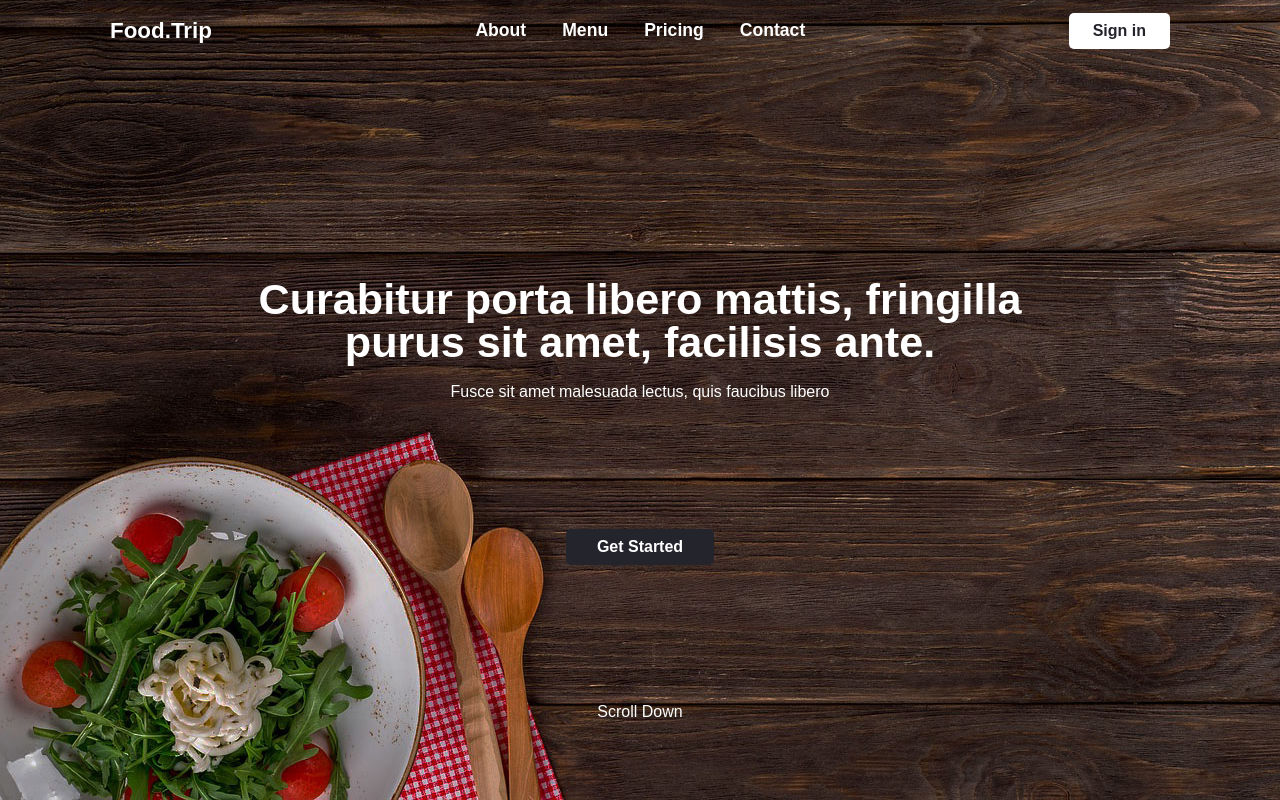
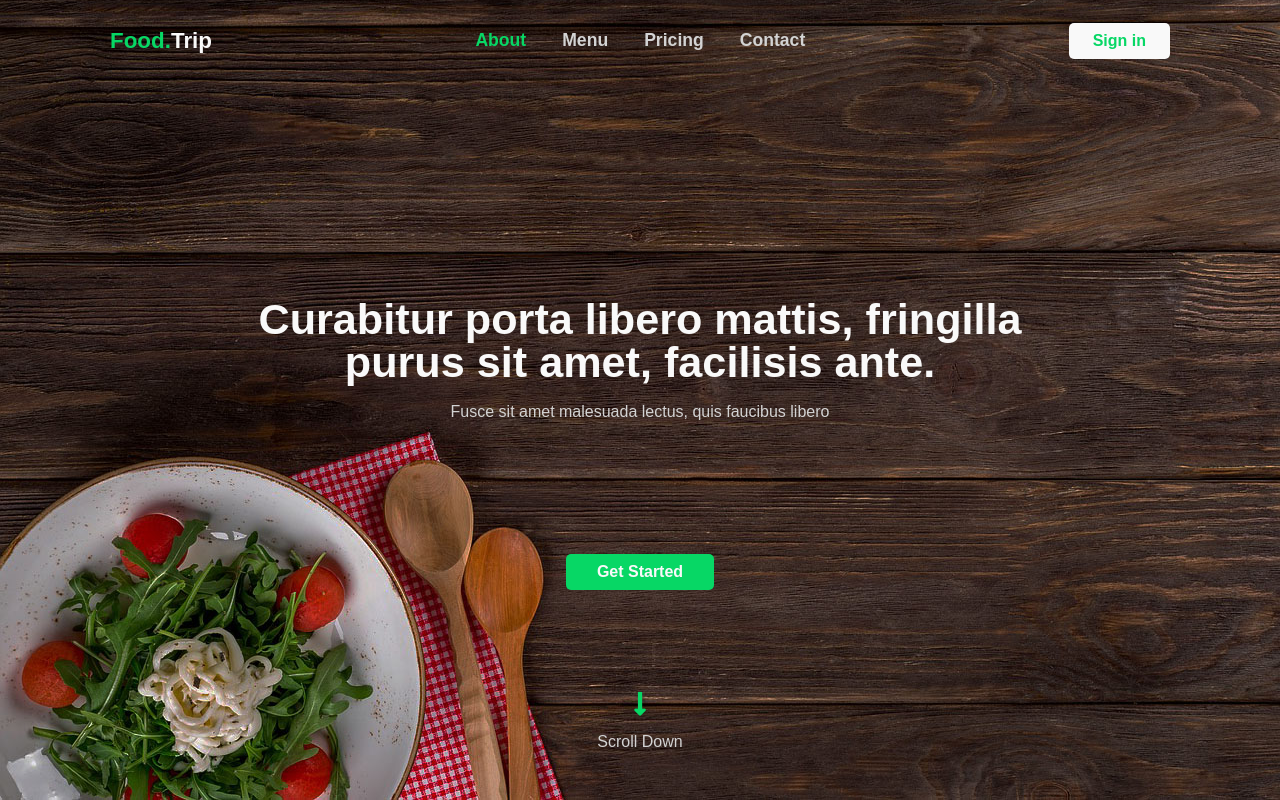
Before and after one commit to The21stKuruno/food-trip, a website: page app/index.html in a window 1280 px wide. Drawn offline with Linux system fonts and the light colour scheme; a web font is replaced by a local one.

Commit message:
main 90% done

```diff
--- a/app/index.html
+++ b/app/index.html
@@ -6,6 +6,9 @@
   <meta name="viewport" content="width=device-width, initial-scale=1.0">
   <meta http-equiv="X-UA-Compatible" content="ie=edge">
   <title>Home | Food.Trip</title>
+  <!-- Font Awesome -->
+  <link rel="stylesheet" href="https://use.fontawesome.com/releases/v5.3.1/css/all.css" integrity="sha384-mzrmE5qonljUremFsqc01SB46JvROS7bZs3IO2EmfFsd15uHvIt+Y8vEf7N7fWAU"
+    crossorigin="anonymous">
   <!-- Css -->
   <link rel="stylesheet" href="css/main.css">
 </head>
@@ -16,16 +19,17 @@
     <nav class="container">
       <div class="logo nav-item">
         <a href="index.html">
-          <h1>Food.Trip</h1>
+          <h1><span>Food.</span>Trip</h1>
         </a>
       </div>
       <ul class="menu nav-item">
-        <li><a href="#">About</a></li>
+        <li><a class="current" href="#">About</a></li>
         <li><a href="#">Menu</a></li>
         <li><a href="#">Pricing</a></li>
         <li><a href="#">Contact</a></li>
       </ul>
       <div class="signin-here nav-item">
+
         <a href="#" class="btn btn-signin">Sign in</a>
       </div>
     </nav>
@@ -42,6 +46,7 @@
         <a href="#" class="get-started">Get Started</a>
       </div>
       <div class="showcase-item show-three">
+        <i class="fas fa-long-arrow-alt-down"></i>
         <a href="#" class="scroll-down">Scroll Down</a>
       </div>
     </div>
--- a/scss/main.scss
+++ b/scss/main.scss
@@ -29,7 +29,7 @@ a {
 // Header
 header {
   box-sizing: border-box;
-  height: 62px;
+  height: 82px;
   position: absolute;
   width: 100%;
   nav {
@@ -48,6 +48,9 @@ header {
   h1 {
     font-size: 1.4rem;
   }
+  span {
+    color: $green;
+  }
   .menu {
     justify-self: center;
     font-weight: 700;
@@ -58,15 +61,19 @@ header {
     justify-self: end;
   }
   li a {
+    color: $offGrey;
     padding: 0 10px;
   }
   .btn-signin {
     background: $white;
     border-radius: 5px;
-    color: $black;
+    color: $green;
     font-size: 1rem;
     font-weight: 700;
     padding: 10px 1.5rem;
+  }
+  .current {
+    color: $green;
   }
 }
 
@@ -78,7 +85,8 @@ header {
   height: 100vh;
   min-height: 445px;
   width: 100%;
-  padding: 70px 0;
+  padding-top: 80px;
+  padding-bottom: 40px;
   .showcase {
     display: grid;
     grid-template-rows: 2fr 1fr 1fr;
@@ -105,10 +113,11 @@ header {
     margin: 0 auto;
   }
   p {
+    color: $offGrey;
     margin-top: 20px;
   }
   .get-started {
-    background: $black;
+    background: $green;
     border-radius: 5px;
     color: $white;
     font-size: 1rem;
@@ -117,9 +126,14 @@ header {
     width: 100px;
   }
   .scroll-down {
-    color: $white;
+    color: $offGrey;
     font-size: 1rem;
     padding: 10px 1.5rem;
     width: 100px;
   }
+  i {
+    color: $green;
+    font-size: 1.7rem;
+    margin-bottom: 7px;
+  }
 }
--- a/scss/variables.scss
+++ b/scss/variables.scss
@@ -1,5 +1,5 @@
 $black: #24242d;
 $green: #07d765;
 $offBlack: #8f96a8;
-$offGrey: #f3f4f6;
-$white: #fff;
+$offGrey: #d3d3d3;
+$white: #f9f9f9;
```
Also changed, not shown: app/css/main.css, app/css/variables.css (added).
